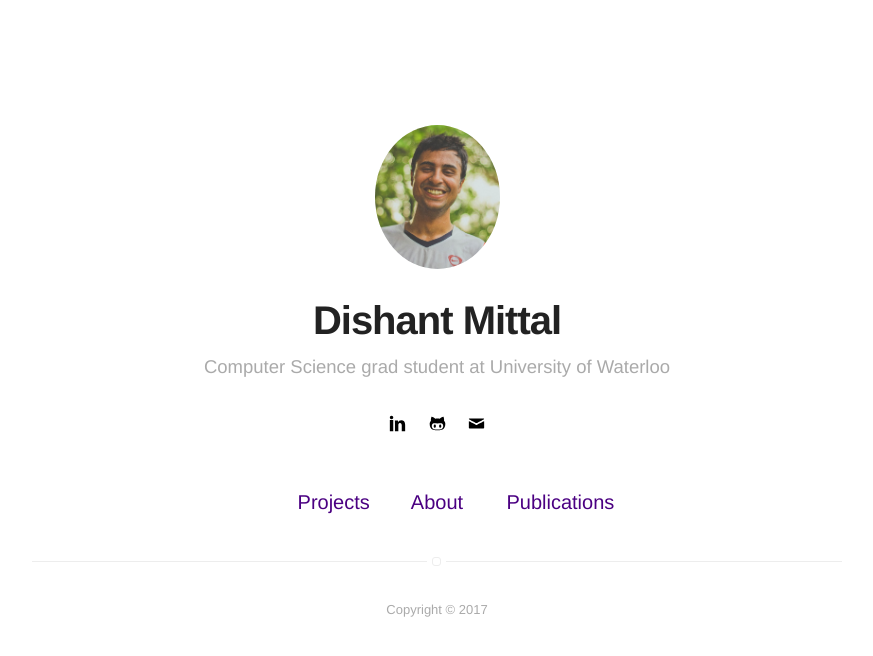
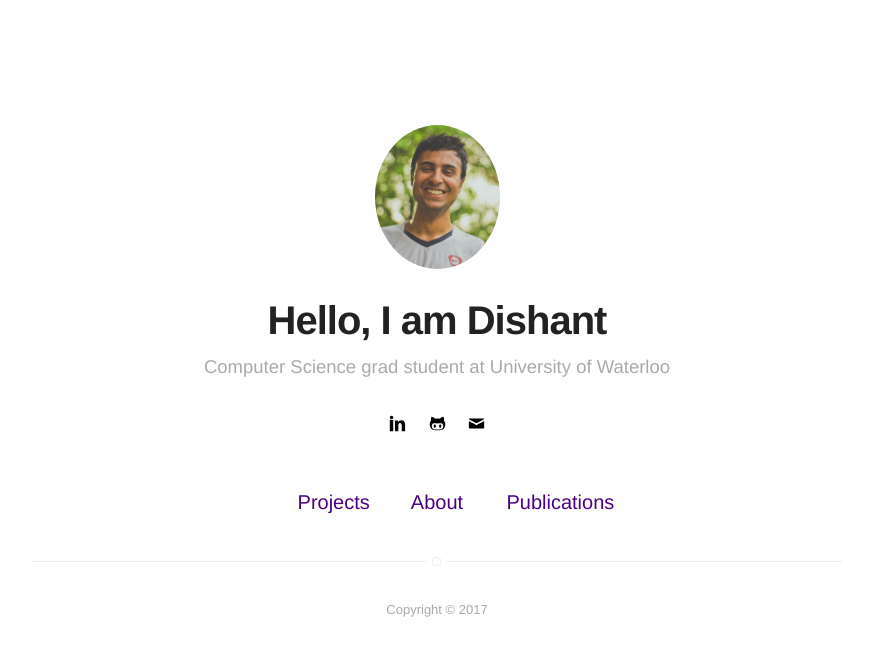
Before and after one commit to dishant-mittal/dishant-mittal.github.io, a Jekyll site: the page built from index.html, in a window 1280 px wide. Shown: the top 656 px of the page, without its empty margins (203-1076 px from the left). Built offline with Jekyll 4.4.1, drawn with Linux system fonts in a browser that asks for light colours.

Commit message:
title change

```diff
--- a/_config.yml
+++ b/_config.yml
@@ -1,5 +1,5 @@
 # main text of home
-name: Dishant Mittal
+name: Hello, I am Dishant
 bio: Computer Science grad student at University of Waterloo
 
 # twitter summary info
@@ -17,8 +17,8 @@ resume-external: false
 resume-url: https://google.com/?q=my+resume
 
 #just switch between the following to urls to activate and deactivate the website. This will work only when pushed to Github.
-#url: /404.html
-url: http://dishant-mittal.github.io
+url: /404.html
+#url: http://dishant-mittal.github.io
 # your url: http://USERNAME.github.io
 
 permalink: /:title/
```
Also changed, not shown: 10 other files.
